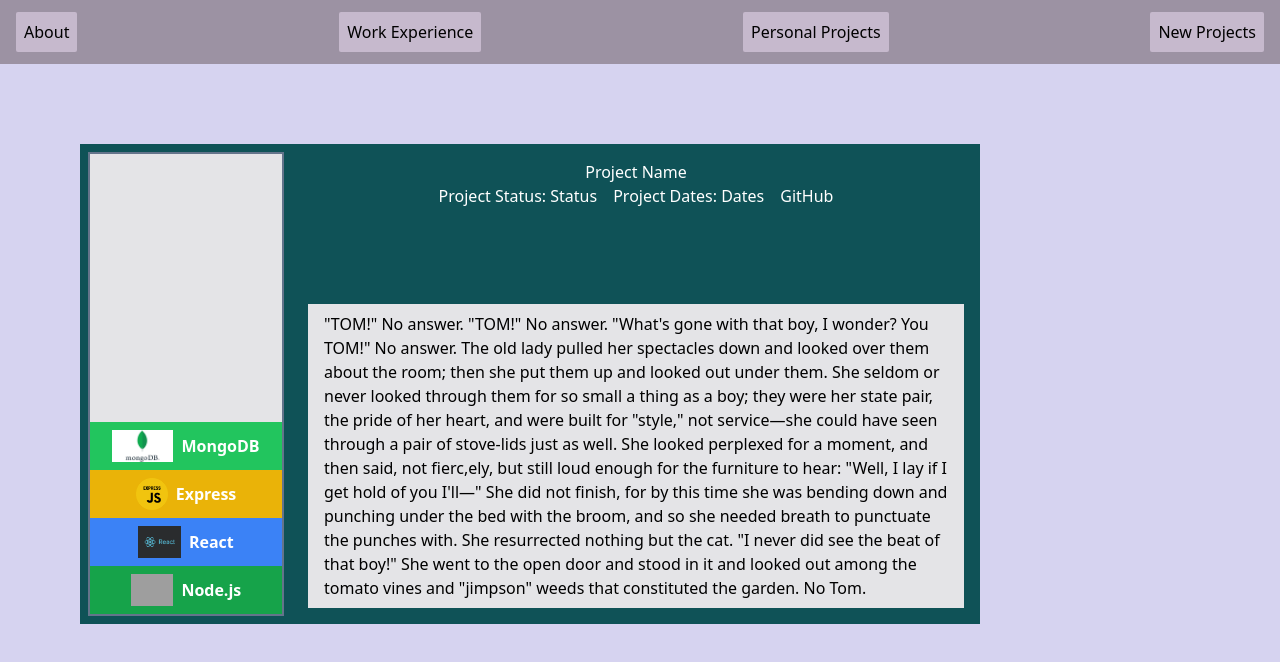
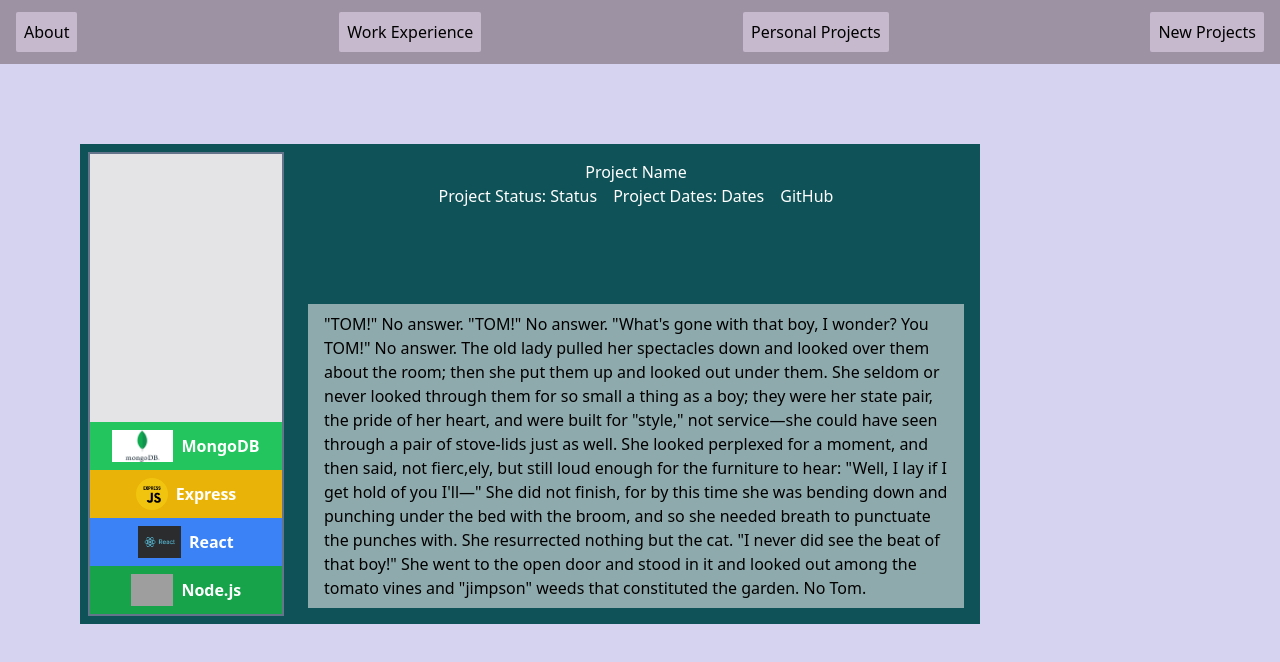
Before and after one commit to petneato/personalSite, a React (Create React App) app in the folder personal-site/: page /projects in a window 1280 px wide. Shown: the top 662 px of the page. Built offline with nearby package versions, Linux system fonts and the light colour scheme; grey boxes are pictures that could not be loaded; the HTML template or start-up script is replaced by a standard one.

Commit message:
Playing with card style

```diff
--- a/personal-site/src/components/projectCard.js
+++ b/personal-site/src/components/projectCard.js
@@ -2,12 +2,12 @@ import React from 'react';
 import StackBox from './StackBox.js'
 
 
-const ProjectCard = () => {
+const ProjectCard = (name, status, dates, github) => {
     return (
         <div className=" w-[900px] h-[480px] flex bg-dv-green m-20">
             <StackBox />
             <div className="flex flex-col p-4 items-center ">
-                <h3 className='text-white'>Project Name</h3>
+                <h1 className='text-white'>Project Name</h1>
                 <div className='flex flex-row justify-self-start text-white'>
                     <p className='mr-4'>Project Status: Status</p>
                     <p className='mr-4'>Project Dates: Dates</p>
@@ -15,7 +15,7 @@ const ProjectCard = () => {
                 </div>
 
 
-                <p className='bg-zinc-200 align-bottom py-2 px-4 mt-auto'>"TOM!" No answer. "TOM!" No answer. "What's gone with that boy, I wonder?
+                <p className='bg-zinc-200  align-bottom py-2 px-4 mt-auto bg-opacity-60'>"TOM!" No answer. "TOM!" No answer. "What's gone with that boy, I wonder?
                     You TOM!" No answer. The old lady pulled her spectacles down and looked
                     over them about the room; then she put them up and looked out under them.
                     She seldom or never looked through them for so small a thing as a boy; they
```
